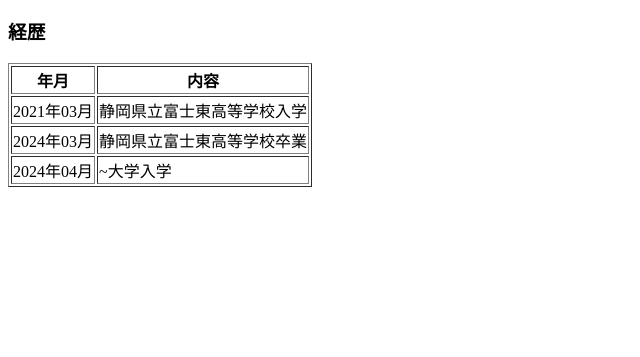
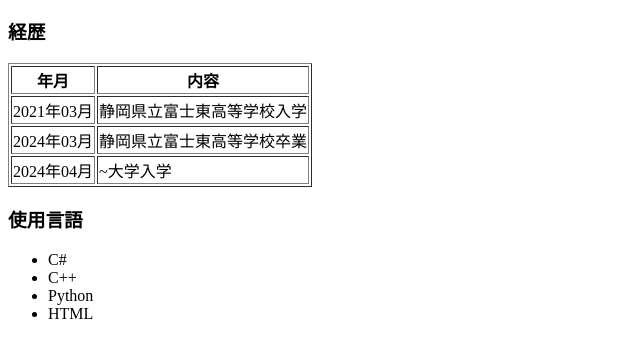
Before and after one commit to fami-gb/fami-gb.github.io, a plain HTML site: page index.html in a window 1280 px wide. Shown: the part 127-484 px from the top of the page, without its empty margins (0-640 px from the left). Drawn offline with Linux system fonts and the light colour scheme.

Commit message:
add language table

```diff
--- a/index.html
+++ b/index.html
@@ -32,5 +32,12 @@
             </tr>
         </tbody>
     </table>
+    <h3>使用言語</h3>
+    <ul>
+        <li>C#</li>
+        <li>C++</li>
+        <li>Python</li>
+        <li>HTML</li>
+    </ul>
 </body>
 </html>
```
